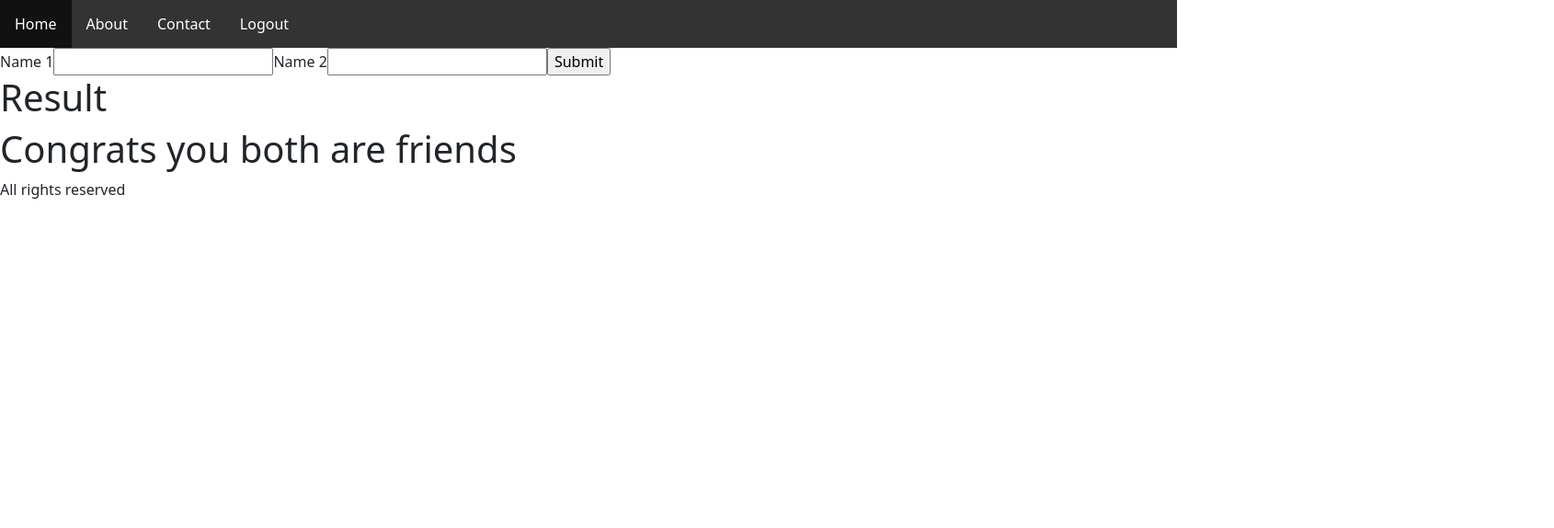
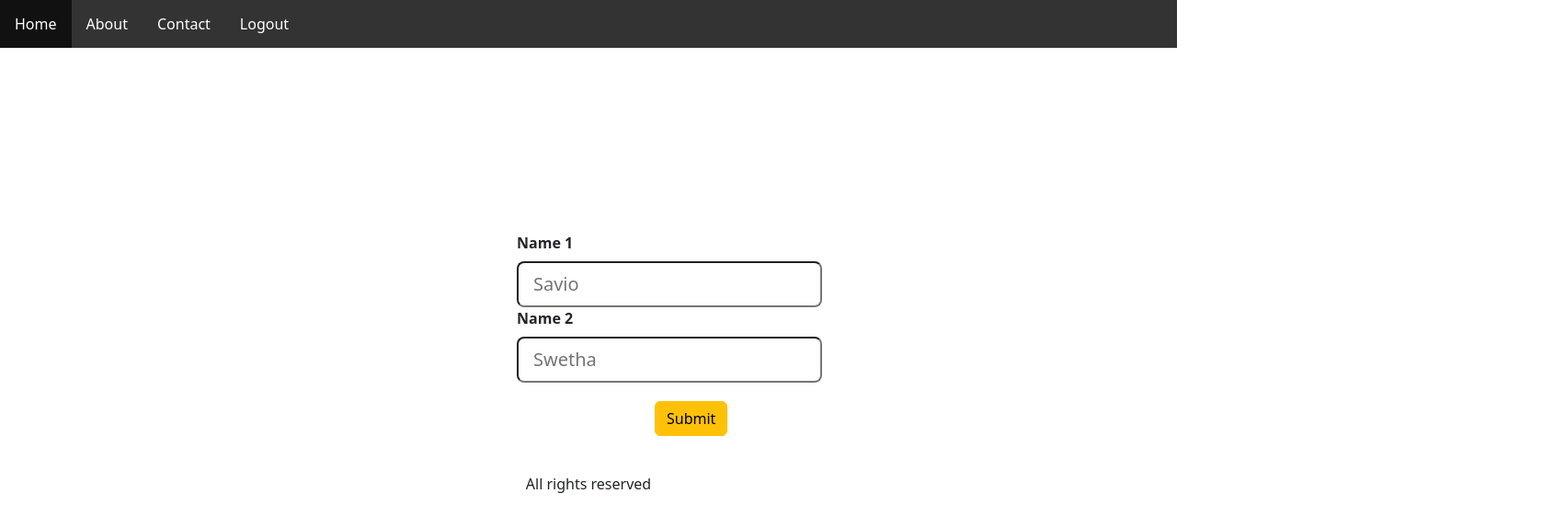
Before and after one commit to savio1912/flames, a React (Create React App) app: page /flames in a window 1280 px wide. Shown: the top 574 px of the page at 92% size, 1690 px wide, since content can reach past the window. Built offline with nearby package versions, Linux system fonts and the light colour scheme.

Commit message:
Bootstrap added in form and Flames result will be shown once the submit button is clicked

```diff
--- a/src/Dashboard.js
+++ b/src/Dashboard.js
@@ -8,6 +8,7 @@ function Dashboard() {
   };
   const logoutBtnHandler = () => {};
   return (
+    <div className="card">
       <div className="inner">
         <ul>
           <li className="btn-li">
@@ -22,6 +23,7 @@ function Dashboard() {
           </li>
         </ul>
       </div>
+    </div>
   );
 }
 
--- a/src/Form.js
+++ b/src/Form.js
@@ -1,8 +1,8 @@
 import { useState } from "react";
 import Navbar from "./Navbar.js";
-import Flames from "./Flames";
-
+import Flames from "./Flames.js";
 const Form = () => {
+  const [showComponent, setShowComponenet] = useState(false);
   const [name1, setName1] = useState("");
   const [name2, setName2] = useState("");
   function eventHandler1(event) {
@@ -13,31 +13,58 @@ const Form = () => {
   }
   const formHandler = (event) => {
     event.preventDefault();
+    setShowComponenet(true);
   };
 
   return (
     <>
       <Navbar />
+      <div className="container-md form">
         <form onSubmit={formHandler}>
-        <label htmlFor="name1">Name 1</label>
+          <div className="row">
+            <label className="form-label" htmlFor="name1">
+              <b> Name 1</b>
+            </label>
+            <div className="col-4">
               <input
+                className="form-control-lg"
+                placeholder="Savio"
                 type="text"
                 id="name1"
                 name="names1"
                 value={name1}
                 onChange={eventHandler1}
               ></input>
-        <label htmlFor="name2">Name 2</label>
+            </div>
+          </div>
+          <div className="row">
+            <label className="form-label" htmlFor="name2">
+              <b> Name 2</b>
+            </label>
+            <div className="col-4">
               <input
+                className="form-control-lg"
+                placeholder="Swetha"
                 type="text"
                 id="name2"
                 name="name2"
                 value={name2}
                 onChange={eventHandler2}
               ></input>
-        <input type="submit" />
+            </div>
+          </div>
+          <div>
+            <button className="btn btn-warning">Submit</button>
+          </div>
         </form>
-      <Flames name1={name1.toLowerCase()} name2={name2.toLowerCase()} />
+      </div>
+      {showComponent && (
+        <Flames
+          name1={name1.toLowerCase()}
+          name2={name2.toLowerCase()}
+          className="flames"
+        />
+      )}
     </>
   );
 };
--- a/src/index.css
+++ b/src/index.css
@@ -18,6 +18,10 @@ nav li {
   width: 600px;
   height: 100px;
 }
+.footer {
+  text-align: center;
+  margin-top: 40px;
+}
 .btn-li {
   list-style-type: none;
 }
@@ -37,3 +41,11 @@ nav li a:hover {
   align-items: center;
   justify-content: center;
 }
+.form {
+  margin-left: 550px;
+  margin-top: 200px;
+}
+.btn-warning {
+  margin-top: 20px;
+  margin-left: 150px;
+}
```
Lines whose indentation alone changed are shown as unchanged.
